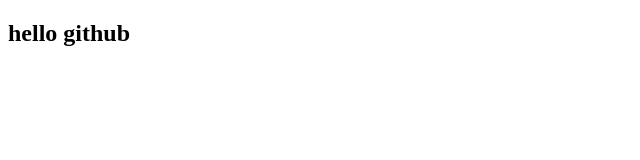
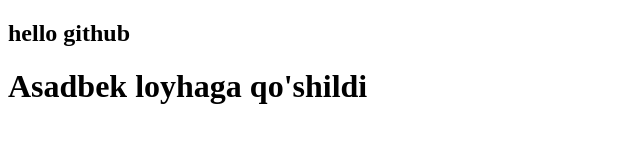
Before and after one commit to Mirmahmudov/test27, a plain HTML site: page index.html in a window 1280 px wide. Shown: the whole page, without its empty margins (0-640 px from the left). Drawn offline with Linux system fonts and the light colour scheme.

Commit message:
add new commit

```diff
--- a/index.html
+++ b/index.html
@@ -7,5 +7,6 @@
   </head>
   <body>
     <h2>hello github</h2>
+    <h1>Asadbek loyhaga qo'shildi</h1>
   </body>
 </html>
```
